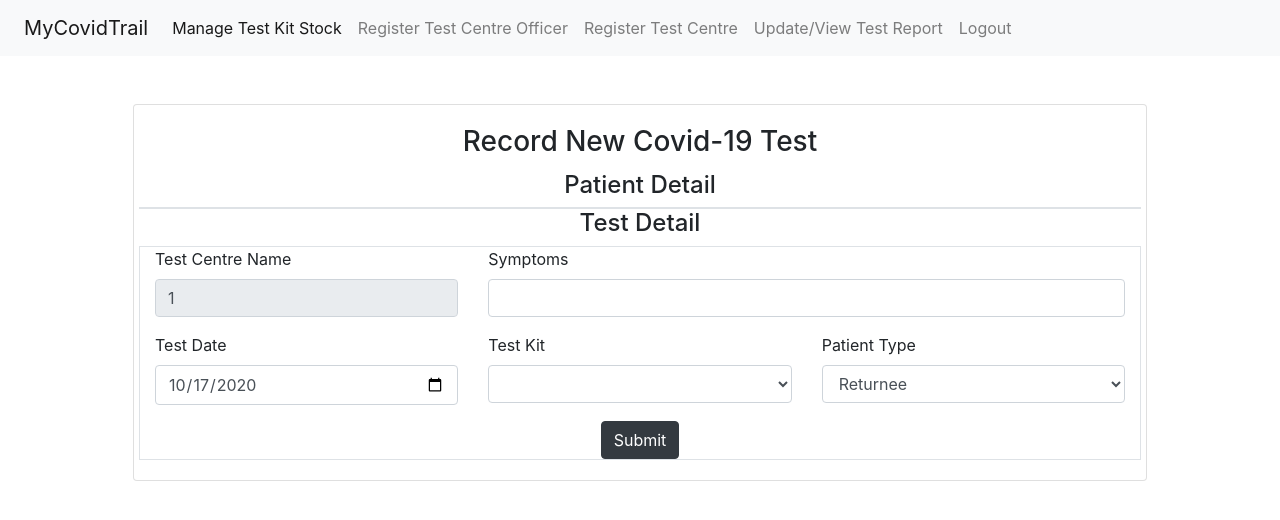
After one commit to yikwah99/MyCovidTrail, a PHP site: page /tester-newTestForm.php in a window 1280 px wide. The commit adds this page. Shown: the top 520 px of the page. Run offline with PHP 8.4, Linux system fonts and the light colour scheme; the visitor is signed in with stand-in values (Sample User, id 1); data comes from the database, SQL or seed files in the repository; lists and menus that the app fills with data are empty.

Commit message:
finished-new-test-function

```diff
--- /dev/null
+++ b/php/tester-newTestForm.php
@@ -0,0 +1,158 @@
+<?php
+if(!isset($_SESSION))
+{
+    session_start();
+}
+include_once("database.php");
+$testkitResult=mysqli_query($con,"SELECT * FROM testkit WHERE location='".$_SESSION['testcentre']."';");
+
+
+if (isset($_GET['patient'])){
+  $patientResult = mysqli_query($con,"SELECT * from user,patient WHERE user.username=patient.username AND user.username='".$_GET['patient']."';");
+}
+if(isset($_POST['submit'])){
+
+  $patientUpdateSql="UPDATE patient SET patientType = '".$_POST['patientType']."', symptoms = '".$_POST['symptoms']."' WHERE `patient`.`username` = '".$_GET['patient']."';";
+  mysqli_query($con,$patientUpdateSql);
+
+  $testInsertSql="INSERT INTO `covidtest` (`testID`, `testDate`, `status`, `result`, `resultDate`, `recipient`, `tester`, `kitID`, `location`) VALUES ('".uniqid()."', '".$_POST['testDate']."', 'pending', 'null', 'null', '".$_GET['patient']."', '".$_SESSION['username']."', '".$_POST['kitID']."', '".$_SESSION['testcentre']."');";
+
+  mysqli_query($con,$testInsertSql);
+
+  header('location:tester-newTest.php');
+
+  }
+?>
+<!doctype html>
+<html lang="en">
+  <head>
+    <!-- Required meta tags -->
+    <meta charset="utf-8">
+    <meta name="viewport" content="width=device-width, initial-scale=1, shrink-to-fit=no">
+
+    <!-- Bootstrap CSS -->
+    <link rel="stylesheet" href="https://maxcdn.bootstrapcdn.com/bootstrap/4.0.0/css/bootstrap.min.css" integrity="sha384-Gn5384xqQ1aoWXA+058RXPxPg6fy4IWvTNh0E263XmFcJlSAwiGgFAW/dAiS6JXm" crossorigin="anonymous">
+
+    <title>MyCovidTrail | Add New Test</title>
+  </head>
+  <body>
+    <!-- Navbar -->
+    <?php include 'navbar.php';?>
+    <!-- Main Content -->
+    <div class="container">
+      <div class="card m-5">
+        <form method="POST" action="#">
+          <div class='card-body'>
+            <h3 class="card-title text-center">Record New Covid-19 Test</h3>
+            <h4 class=" text-center">Patient Detail</h4>
+            <div class="row border" style="border:10px;">
+              <?php
+              $j=0;
+              if (isset($_GET['patient'])){
+              while($patientRow=mysqli_fetch_array($patientResult)){ ?>
+              <div class="col-md-4">
+                <div class="form-group">
+                  <label>Full Name</label>
+                  <input type="text" name="name" class="form-control"  placeholder="<?php echo $patientRow["username"]; ?>" disabled>
+                </div>
+              </div>
+              <div class="col-md-4">
+                <div class="form-group">
+                  <label>Email Address</label>
+                  <input type="text" name="email" class="form-control"  placeholder="<?php echo $patientRow["email"]; ?>" disabled>
+                </div>
+              </div>
+              <div class="col-md-4">
+                <div class="form-group">
+                  <label>IC No./Passport No.</label>
+                  <input type="text" name="identificationNo" class="form-control"  placeholder="<?php echo $patientRow["identificationNo"]; ?>" disabled>
+                </div>
+              </div>
+              <div class="col-md-6">
+                <div class="form-group">
+                  <label>Username</label>
+                  <input type="text" name="username" class="form-control"  placeholder="<?php echo $patientRow["username"]; ?>" disabled>
+                </div>
+              </div>
+              <div class="col-md-6">
+                <div class="form-group">
+                  <label>Password</label>
+                  <input type="password" name="password" class="form-control"  placeholder="<?php echo $patientRow["password"]; ?>" disabled>
+                </div>
+              </div>
+              <div class="col-md-6">
+                <div class="form-group">
+                  <label>Emergency Contact</label>
+                  <input type="text" name="emergency" class="form-control"  placeholder="<?php echo $patientRow["emergencyContact"]; ?>" disabled>
+                </div>
+              </div>
+              <div class="col-md-6">
+                <div class="form-group">
+                  <label>Contact No.</label>
+                  <input type="text" name="contactNo" class="form-control"  placeholder="<?php echo $patientRow["contactNo"]; ?>" disabled>
+                </div>
+              </div>
+              <div class="col-md-12">
+                <div class="form-group">
+                  <label>Address</label>
+                  <input type="text" name="address" class="form-control"  placeholder="<?php echo $patientRow["address"]; ?>" disabled>
+                </div>
+              </div>
+              <?php }} ?>
+            </div>
+            <h4 class=" text-center">Test Detail</h4>
+            <div class="row border" style="border:10px;">
+              <div class="col-md-4">
+                <div class="form-group">
+                  <label>Test Centre Name</label>
+                  <input type="text" name="testcentre" class="form-control"  value="<?php echo $_SESSION['testcentre']; ?>" disabled>
+                </div>
+              </div>
+              <div class="col-md-8">
+                <div class="form-group">
+                  <label>Symptoms</label>
+                  <input type="text" name="symptoms" class="form-control"  placeholder="" >
+                </div>
+              </div>
+              <div class="col-md-4">
+                <div class="form-group">
+                  <label>Test Date</label>
+                  <input name="testDate" value="<?php echo (date("Y-m-d")); ?>"class="form-control" type="date">
+                </div>
+              </div>
+              <div class="col-md-4">
+                <div class="form-group">
+                  <label>Test Kit</label>
+                  <select id="inputState" name="kitID" class="form-control">
+                    <?php
+                    foreach($testkitResult as $testKitRow){
+                    //while($testKitRow=mysqli_fetch_array($testkitResult)){
+                      ?>
+                      <option value="<?php echo $testKitRow["kitID"]; ?>"><?php echo $testKitRow["kitID"]; ?></option>
+                    <?php ;}
+                    ?>
+                  </select>
+                </div>
+              </div>
+              <div class="col-md-4">
+                <div class="form-group">
+                  <label>Patient Type</label>
+                  <select id="inputState" name="patientType" class="form-control">
+                    <option value ="returnee" selected>Returnee</option>
+                    <option value ="quarantined">Quarantined</option>
+                    <option value ="close contact">Close contact</option>
+                    <option value ="infect">Infected</option>
+                    <option value ="suspected">Suspected</option>
+                  </select>
+                </div>
+              </div>
+              <div class="col-md-12 text-center">
+                <input type="submit" name="submit" value="Submit" class="btn btn-dark">
+              </div>
+            </div>
+          </div>
+        </form>
+      </div>
+    </div>
+  </body>
+</html>
```
Also changed, not shown: php/tester-newTest.php (+55 -6 lines).
